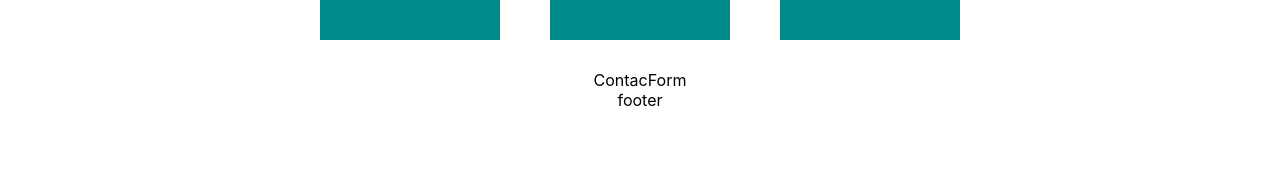
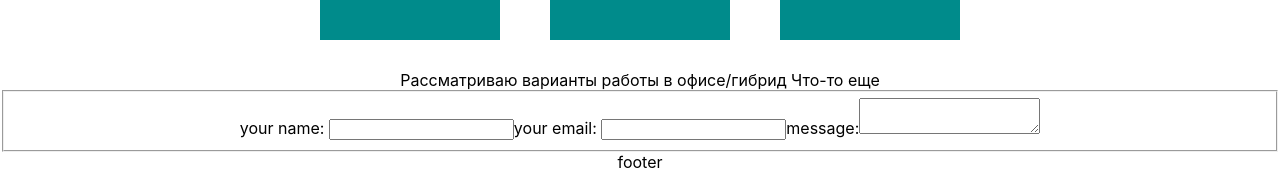
Before and after one commit to djonnybravo/portfolio, a React (Create React App) app: page / in a window 1280 px wide. Shown: the part 1260-1432 px from the top of the page. Before the commit the page ends 1370 px from the top, so only its background shows below. Built offline with nearby package versions, Linux system fonts and the light colour scheme.

Commit message:
feat: contactfrom

```diff
--- a/src/components/Main/ContactForm/ContactForm.tsx
+++ b/src/components/Main/ContactForm/ContactForm.tsx
@@ -1,10 +1,15 @@
 import React from 'react';
 
 const ContactForm = () => {
+
     return (
-        <div>
-            ContacForm
-        </div>
+        <form >
+            <fieldset>
+                <label htmlFor="">your name: <input type="text"/></label>
+                <label htmlFor="">your email: <input type="text"/></label>
+                <label htmlFor="">message:<textarea name="" id="" ></textarea></label>
+            </fieldset>
+        </form>
     );
 };
 
--- a/src/components/Main/Wishes/Wishes.tsx
+++ b/src/components/Main/Wishes/Wishes.tsx
@@ -4,7 +4,8 @@ import styles from './Wishes.module.css'
 const Wishes = () => {
     return (
         <div>
-
+            <span>Рассматриваю варианты работы в офисе/гибрид </span>
+            <span>Что-то еще</span>
         </div>
     );
 };
```
